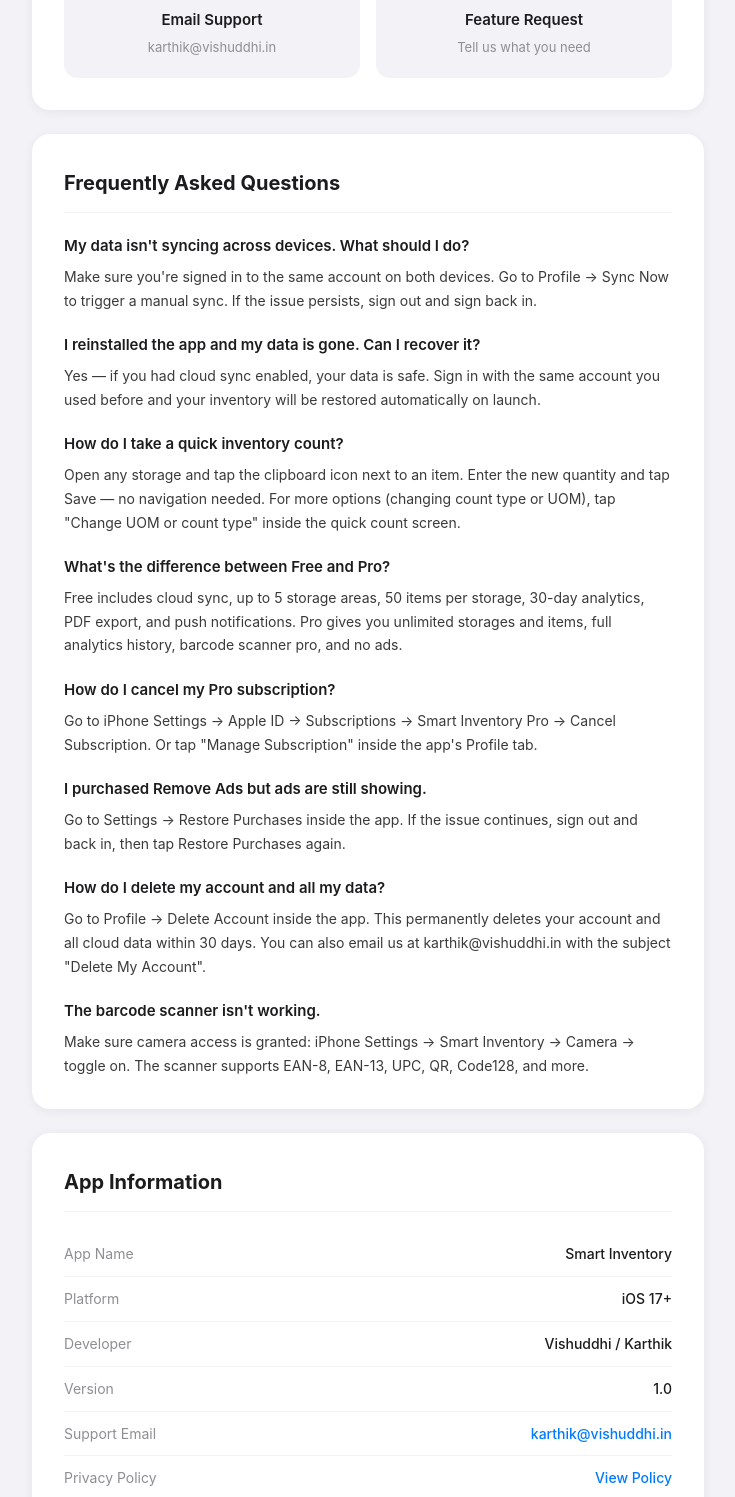
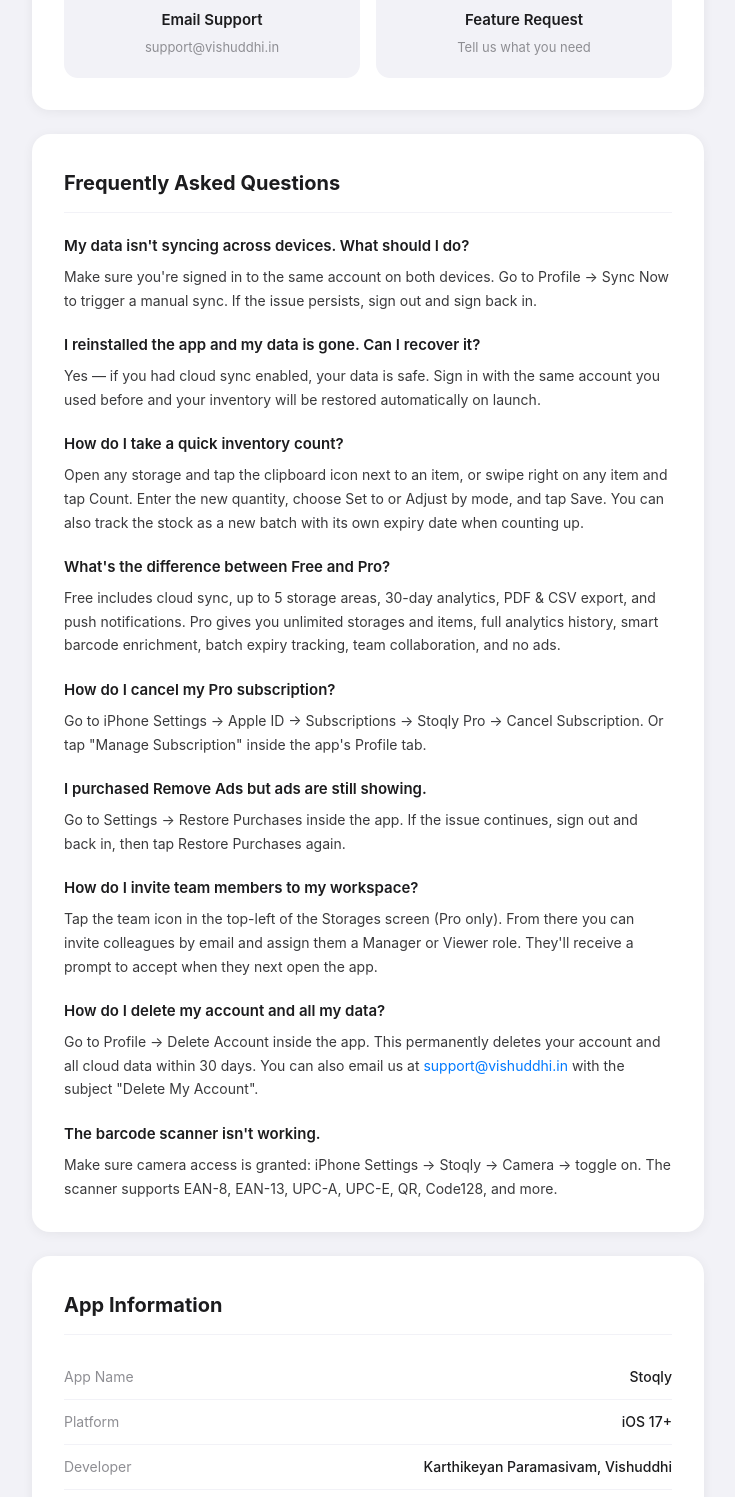
Before and after one commit to karthik-sivam/vishuddhi.in, a plain HTML site: page support.html in a window 1280 px wide. Shown: the part 524-2021 px from the top of the page, without its empty margins (272-1007 px from the left). Drawn offline with Linux system fonts and the light colour scheme.

Commit message:
Updated name email and privacy policy

```diff
--- a/support.html
+++ b/support.html
@@ -3,8 +3,8 @@
 <head>
   <meta charset="UTF-8" />
   <meta name="viewport" content="width=device-width, initial-scale=1.0" />
-  <title>Support — Smart Inventory</title>
-  <meta name="description" content="Get help with Smart Inventory. FAQ, contact support, and feature requests." />
+  <title>Support — Stoqly</title>
+  <meta name="description" content="Get help with Stoqly. FAQ, contact support, and feature requests." />
   <style>
     *, *::before, *::after { box-sizing: border-box; margin: 0; padding: 0; }
 
@@ -145,7 +145,7 @@
 
   <nav>
     <div class="nav-inner">
-      <span class="nav-logo">Smart Inventory</span>
+      <span class="nav-logo">Stoqly</span>
       <a href="index.html" class="nav-back">← Vishuddhi</a>
     </div>
   </nav>
@@ -161,12 +161,12 @@
     <div class="card">
       <h2>Contact Us</h2>
       <div class="contact-options">
-        <a href="mailto:karthik@vishuddhi.in?subject=Smart%20Inventory%20Support" class="contact-option">
+        <a href="mailto:support@vishuddhi.in?subject=Stoqly%20Support" class="contact-option">
           <div class="icon">✉️</div>
           <h3>Email Support</h3>
-          <p>karthik@vishuddhi.in</p>
+          <p>support@vishuddhi.in</p>
         </a>
-        <a href="mailto:karthik@vishuddhi.in?subject=Smart%20Inventory%20Feature%20Request" class="contact-option">
+        <a href="mailto:support@vishuddhi.in?subject=Stoqly%20Feature%20Request" class="contact-option">
           <div class="icon">💡</div>
           <h3>Feature Request</h3>
           <p>Tell us what you need</p>
@@ -190,17 +190,17 @@
 
       <div class="faq-item">
         <h3>How do I take a quick inventory count?</h3>
-        <p>Open any storage and tap the clipboard icon next to an item. Enter the new quantity and tap Save — no navigation needed. For more options (changing count type or UOM), tap "Change UOM or count type" inside the quick count screen.</p>
+        <p>Open any storage and tap the clipboard icon next to an item, or swipe right on any item and tap Count. Enter the new quantity, choose Set to or Adjust by mode, and tap Save. You can also track the stock as a new batch with its own expiry date when counting up.</p>
       </div>
 
       <div class="faq-item">
         <h3>What's the difference between Free and Pro?</h3>
-        <p>Free includes cloud sync, up to 5 storage areas, 50 items per storage, 30-day analytics, PDF export, and push notifications. Pro gives you unlimited storages and items, full analytics history, barcode scanner pro, and no ads.</p>
+        <p>Free includes cloud sync, up to 5 storage areas, 30-day analytics, PDF &amp; CSV export, and push notifications. Pro gives you unlimited storages and items, full analytics history, smart barcode enrichment, batch expiry tracking, team collaboration, and no ads.</p>
       </div>
 
       <div class="faq-item">
         <h3>How do I cancel my Pro subscription?</h3>
-        <p>Go to iPhone Settings → Apple ID → Subscriptions → Smart Inventory Pro → Cancel Subscription. Or tap "Manage Subscription" inside the app's Profile tab.</p>
+        <p>Go to iPhone Settings → Apple ID → Subscriptions → Stoqly Pro → Cancel Subscription. Or tap "Manage Subscription" inside the app's Profile tab.</p>
       </div>
 
       <div class="faq-item">
@@ -209,13 +209,18 @@
       </div>
 
       <div class="faq-item">
+        <h3>How do I invite team members to my workspace?</h3>
+        <p>Tap the team icon in the top-left of the Storages screen (Pro only). From there you can invite colleagues by email and assign them a Manager or Viewer role. They'll receive a prompt to accept when they next open the app.</p>
+      </div>
+
+      <div class="faq-item">
         <h3>How do I delete my account and all my data?</h3>
-        <p>Go to Profile → Delete Account inside the app. This permanently deletes your account and all cloud data within 30 days. You can also email us at karthik@vishuddhi.in with the subject "Delete My Account".</p>
+        <p>Go to Profile → Delete Account inside the app. This permanently deletes your account and all cloud data within 30 days. You can also email us at <a href="mailto:support@vishuddhi.in">support@vishuddhi.in</a> with the subject "Delete My Account".</p>
       </div>
 
       <div class="faq-item">
         <h3>The barcode scanner isn't working.</h3>
-        <p>Make sure camera access is granted: iPhone Settings → Smart Inventory → Camera → toggle on. The scanner supports EAN-8, EAN-13, UPC, QR, Code128, and more.</p>
+        <p>Make sure camera access is granted: iPhone Settings → Stoqly → Camera → toggle on. The scanner supports EAN-8, EAN-13, UPC-A, UPC-E, QR, Code128, and more.</p>
       </div>
     </div>
 
@@ -224,7 +229,7 @@
       <h2>App Information</h2>
       <div class="info-row">
         <span>App Name</span>
-        <span>Smart Inventory</span>
+        <span>Stoqly</span>
       </div>
       <div class="info-row">
         <span>Platform</span>
@@ -232,7 +237,7 @@
       </div>
       <div class="info-row">
         <span>Developer</span>
-        <span>Vishuddhi / Karthik</span>
+        <span>Karthikeyan Paramasivam, Vishuddhi</span>
       </div>
       <div class="info-row">
         <span>Version</span>
@@ -240,7 +245,7 @@
       </div>
       <div class="info-row">
         <span>Support Email</span>
-        <span><a href="mailto:karthik@vishuddhi.in">karthik@vishuddhi.in</a></span>
+        <span><a href="mailto:support@vishuddhi.in">support@vishuddhi.in</a></span>
       </div>
       <div class="info-row">
         <span>Privacy Policy</span>
@@ -254,7 +259,7 @@
     <p>
       <a href="index.html">Home</a>
       <a href="privacy.html">Privacy Policy</a>
-      <a href="mailto:karthik@vishuddhi.in">Contact</a>
+      <a href="mailto:support@vishuddhi.in">Contact</a>
     </p>
     <p style="margin-top:10px;">&copy; 2026 Vishuddhi. All rights reserved.</p>
   </footer>
```
Also changed, not shown: index.html (+2 -2 lines), privacy.html (+16 -12 lines).
